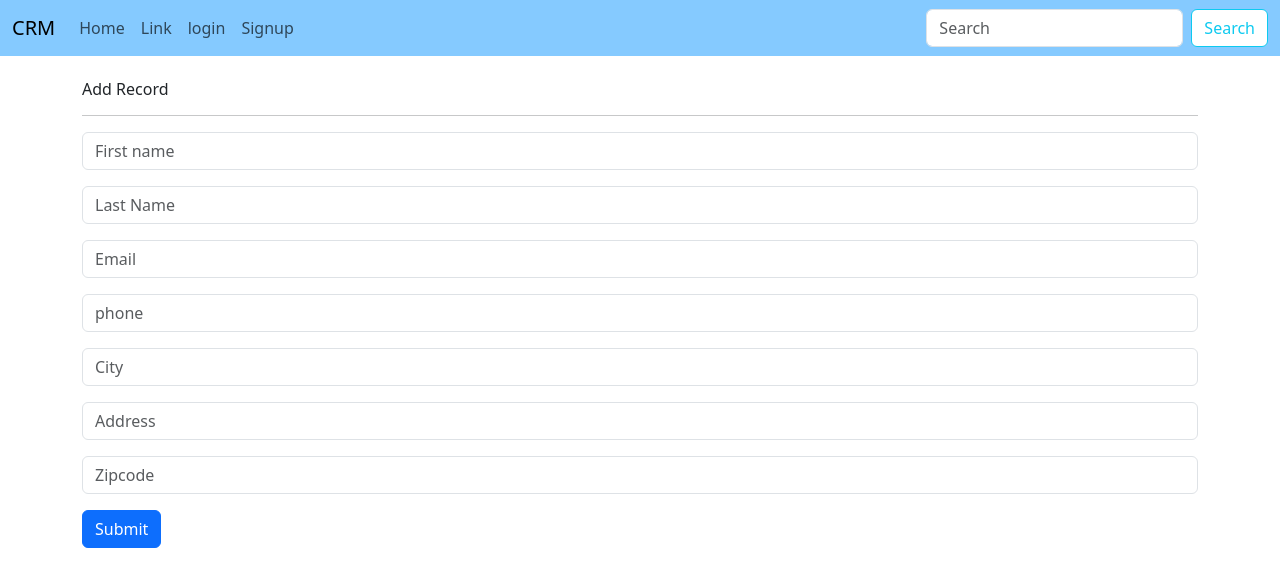
After one commit to zubair-khan3/crm, a Django app: page /add_record in a window 1280 px wide. The commit adds this page. Shown: the top 587 px of the page. Run offline with Django 4.2, Linux system fonts and the light colour scheme.

Commit message:
users can add record, edit record,delete record,only authorized user can edit and delete

```diff
--- /dev/null
+++ b/crm/crm_app/forms.py
@@ -0,0 +1,17 @@
+from django import forms
+from .models import Record
+
+
+class AddRecord(forms.ModelForm):
+
+    first_name  = forms.CharField(required=True, widget=forms.TextInput(attrs={'class':'form-control','placeholder':'First name'}),label='')
+    last_name   = forms.CharField(required=True, widget=forms.TextInput(attrs={'class':'form-control','placeholder':'Last Name'}),label='')
+    email       = forms.EmailField(required=True, widget=forms.EmailInput(attrs={'class':'form-control','placeholder':'Email'}),label='')
+    phone       = forms.CharField(required=True, widget=forms.TextInput(attrs={'class':'form-control','placeholder':'phone'}),label="")
+    city        = forms.CharField(required=True, widget=forms.TextInput(attrs={'class':'form-control','placeholder':'City'}),label="")
+    address     = forms.CharField(required=True, widget=forms.TextInput(attrs={'class':'form-control','placeholder':'Address'}),label="")
+    zip_code    = forms.CharField(required=True, widget=forms.TextInput(attrs={'class':'form-control','placeholder':'Zipcode'}),label='')
+
+    class Meta:
+        model = Record
+        fields = ('first_name','last_name','email','phone','city', 'address','zip_code')
--- a/crm/crm_app/models.py
+++ b/crm/crm_app/models.py
@@ -3,6 +3,7 @@ from django.db import models
 # Create your models here.
 class Record(models.Model):
     created_on  = models.DateTimeField(auto_now_add=True)
+    created_by  = models.CharField(max_length=50, null=True)
     first_name  = models.CharField(max_length=50)
     last_name   = models.CharField(max_length=50)
     email       = models.EmailField(max_length=50)
--- /dev/null
+++ b/crm/crm_app/templates/add_record.html
@@ -0,0 +1,17 @@
+{% extends "base.html" %}
+
+{% block content %}
+
+<div>
+    <h6>Add Record</h6>
+    <hr>
+    <form action="{% url 'add_record' %}" method="post">
+        {% csrf_token %}
+
+        {{ form.as_p }}
+        <button type="submit" class="btn btn-primary">Submit</button>
+    </form>
+</div>
+
+
+{% endblock content %}
--- a/crm/crm_app/templates/base.html
+++ b/crm/crm_app/templates/base.html
@@ -30,6 +30,9 @@
 
         <script src="https://cdn.jsdelivr.net/npm/bootstrap@5.3.2/dist/js/bootstrap.bundle.min.js"
             integrity="sha384-C6RzsynM9kWDrMNeT87bh95OGNyZPhcTNXj1NW7RuBCsyN/o0jlpcV8Qyq46cDfL"
-            crossorigin="anonymous"></script>
+            crossorigin="anonymous">
+
+
+        </script>
     </body>
 </html>
--- a/crm/crm_app/templates/index.html
+++ b/crm/crm_app/templates/index.html
@@ -4,7 +4,7 @@
 
     {% if user.is_authenticated %}
         <div class="container">
-            <h5>Hello, {{ user }},if you are seeing this which means you have logged in.</h5>
+            <h5>Hello,{{ user | capfirst}}</h5>
             <hr>
         </div>
         {% if record %}
--- a/crm/crm_app/templates/navbar.html
+++ b/crm/crm_app/templates/navbar.html
@@ -16,8 +16,16 @@
         </li>
         {% if user.is_authenticated %}
         <li class="nav-item" >
+          <a class="nav-link" href="{% url 'user_profile' user.id %}" >{{user |capfirst}}</a>
+        </li>
+        <li class="nav-item" >
+          <a class="nav-link" href="{% url 'add_record'  %}" >Add Record</a>
+        </li>
+
+        <li class="nav-item" >
           <a class="nav-link" href="{% url 'user_logout' %}" >logout</a>
         </li>
+
         {% else %}
         <li class="nav-item">
           <a class="nav-link" href="{% url 'user_login' %}">login</a>
--- a/crm/crm_app/urls.py
+++ b/crm/crm_app/urls.py
@@ -3,5 +3,10 @@ from . import views
 
 urlpatterns = [
     path('', views.index, name="index"),
-    path('record/<int:pk>', views.single_record, name='single_record')
+    path('single_record/<int:pk>', views.single_record, name='single_record'),
+    path('delete_record/<int:pk>', views.delete_record, name='delete_record'),
+    path('user_profile/<int:pk>', views.user_profile, name='user_profile'),
+    path('confirm_delete/<int:pk>',views.confirm_delete,name='confirm_delete'),
+    path('add_record',views.add_record,name="add_record"),
+    path('update_record/<int:pk>',views.update_record,name='update_record')
 ]
--- a/crm/crm_app/views.py
+++ b/crm/crm_app/views.py
@@ -1,6 +1,9 @@
-from django.shortcuts import render
+from django.shortcuts import render,redirect
 from .models import Record
 from django.contrib import messages
+from .forms import AddRecord
+
+
 # Create your views here.
 def index(request):
     if request.user.is_authenticated:
@@ -15,7 +18,65 @@ def single_record(request,pk):
 
     if request.user.is_authenticated:
         customer_record = Record.objects.get(id=pk)
-        return render(request, 'record.html', {'customer_record':customer_record})
+        user_str = str(request.user)
+        print("user type" , request.user,type(user_str))
+
+        print("user type",type(customer_record.created_by))
+        return render(request, 'record.html', {'customer_record':customer_record, 'user_str':user_str})
     else:
         messages.success(request, "You need to login")
         return render(request,'index.html')
+
+def user_profile(request, pk):
+    user_info = Record.objects.get(id=pk)
+    return render(request, "user_profile.html",{'user_info': user_info})
+
+
+def confirm_delete(request, pk):
+    user_id = pk
+
+    return render(request,'confirm_delete.html',{'user_id':user_id})
+
+def delete_record(request, pk):
+    if request.user.is_authenticated:
+        delete_record = Record.objects.get(id=pk)
+        delete_record.delete()
+        messages.success(request,"Data Deleted")
+        return redirect('index')
+    else:
+        messages.success(request,"You are not authorized ")
+        return render(request,"index.html")
+
+
+
+def add_record(request):
+    form = AddRecord()
+    if request.user.is_authenticated:
+        if request.method== "POST":
+            form = AddRecord(request.POST)
+            if form.is_valid():
+                form_save = form.save(commit=False)
+                form_save.created_by = request.user
+                form_save.save()
+                messages.success(request,"Data Add")
+                return redirect('index')
+
+    return render(request, "add_record.html",{'form':form})
+
+def update_record(request,pk):
+    if request.user.is_authenticated:
+        user_data = Record.objects.get(id=pk)
+
+        form = AddRecord(request.POST or None, instance=user_data)
+        if form.is_valid():
+            form.save()
+            messages.success(request,"Data Updated")
+            return redirect('index')
+        return render(request,'update_record.html',{'form':form})
+    else:
+        messages.success(request, 'You need to login')
+        return render(request,'index.html')
+
+
+
+    return render(request,'update_record.html')
```
Also changed, not shown: crm/crm_app/templates/confirm_delete.html (added, +26 -0 lines), crm/crm_app/templates/record.html (+26 -1 lines), crm/crm_app/templates/update_record.html (added, +14 -0 lines), crm/crm_app/templates/user_profile.html (added, +12 -0 lines), crm/crm_app/migrations/0002_record_created_by.py (added).
